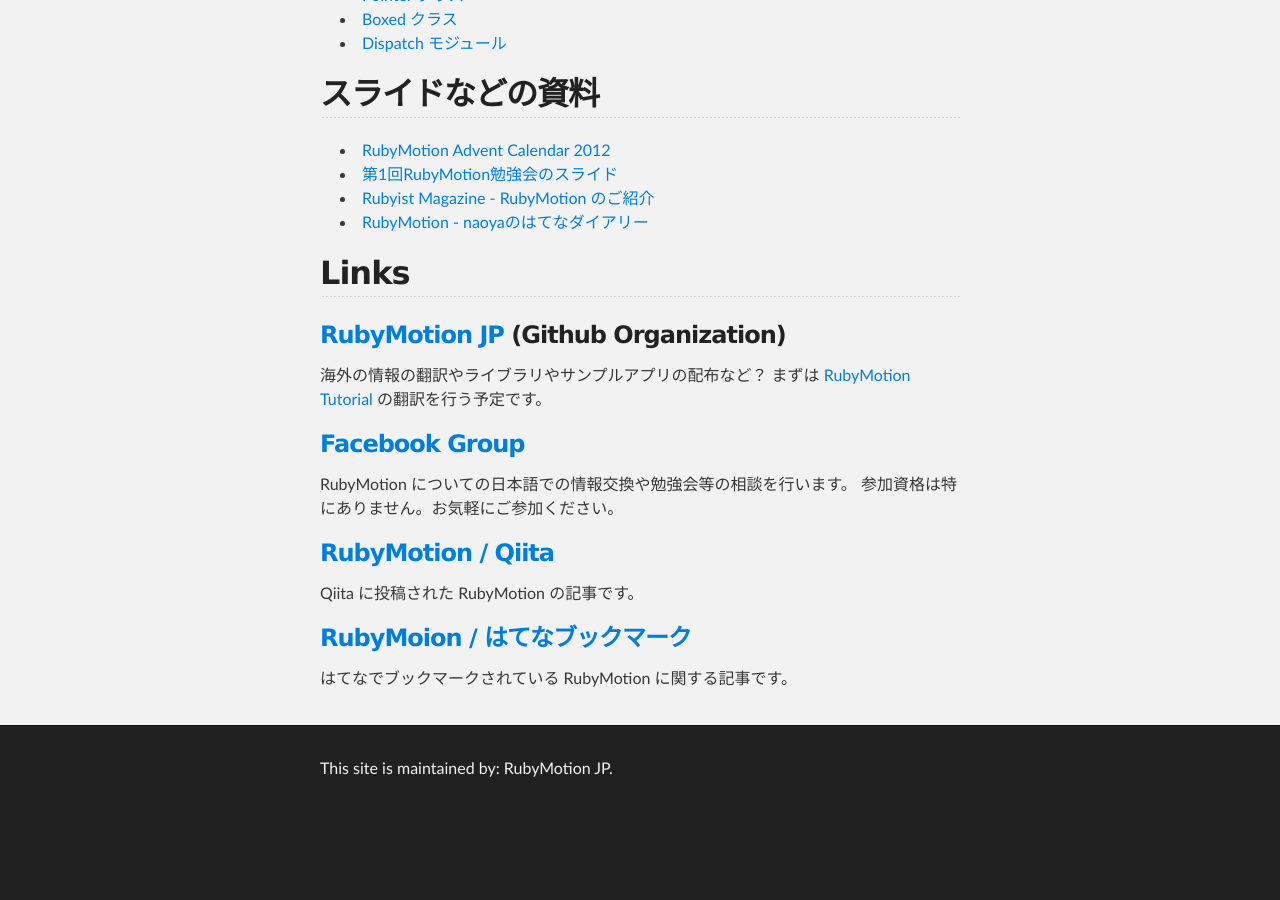
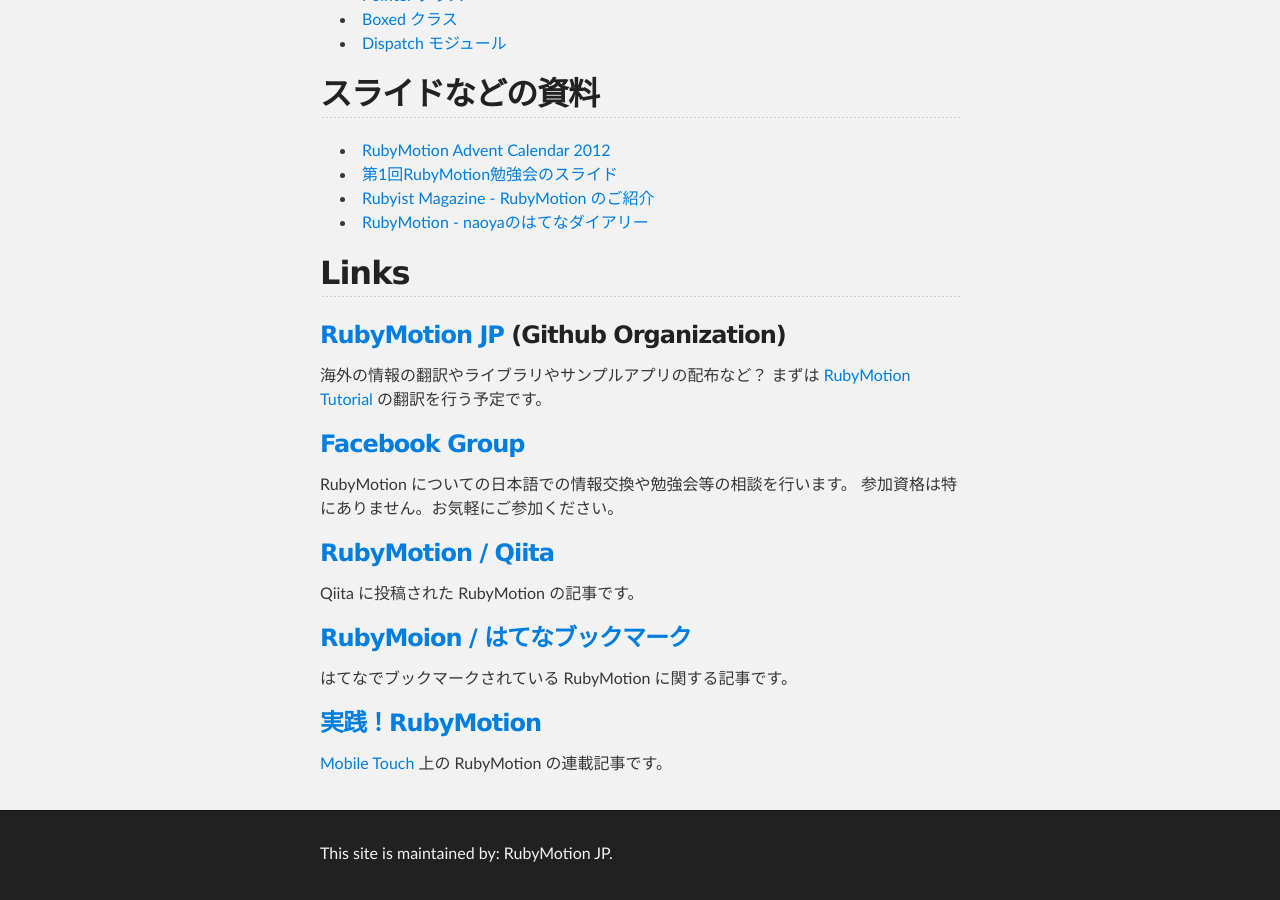
Before and after one commit to RubyMotionJP/rubymotionjp.github.com, a Jekyll site: the page built from index.md, in a window 1280 px wide and 900 px high, scrolled down 1182 px. Built offline with Jekyll 4.4.1, drawn with Linux system fonts in a browser that asks for light colours; before the commit the page ends 1997 px from its top, so only the background shows below that.

Commit message:
Add RubyMotion article

```diff
--- a/index.md
+++ b/index.md
@@ -70,3 +70,7 @@
 ### [RubyMoion / はてなブックマーク](http://b.hatena.ne.jp/search/tag?q=rubymotion&users=1)
 
 はてなでブックマークされている RubyMotion に関する記事です。
+
+### [実践！RubyMotion](http://mobiletou.ch/stories/実践！rubymotion)
+
+[Mobile Touch](http://mobiletou.ch) 上の RubyMotion の連載記事です。
```
